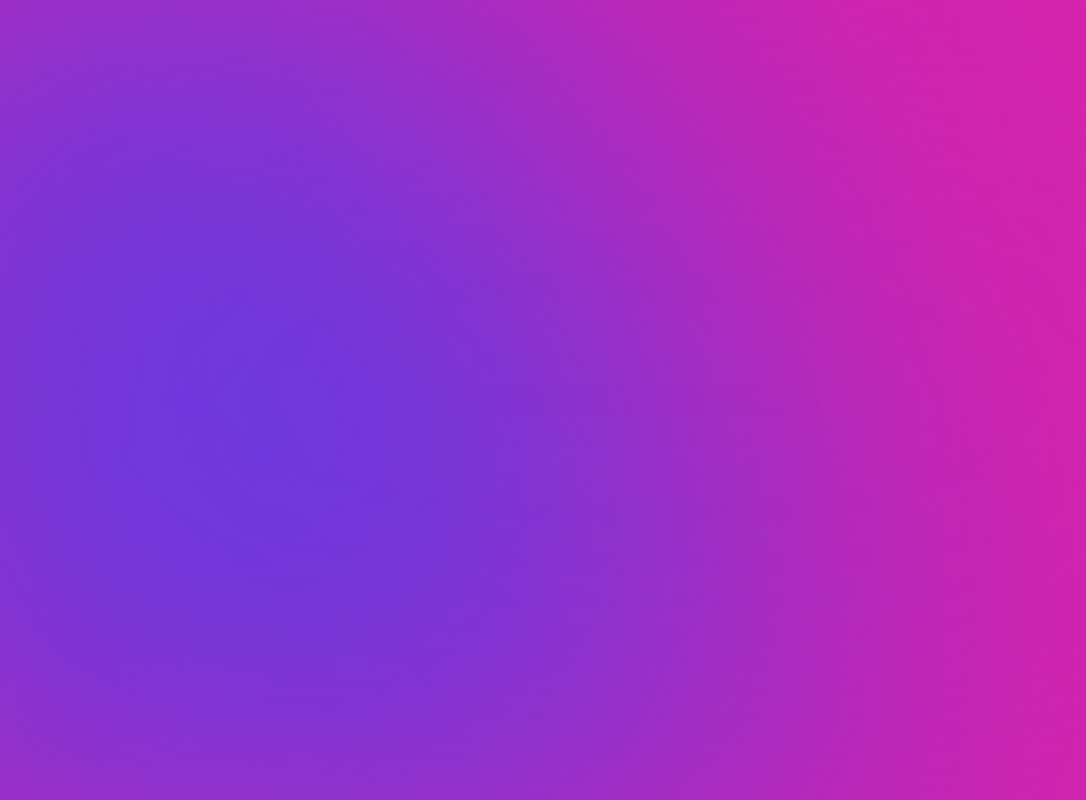
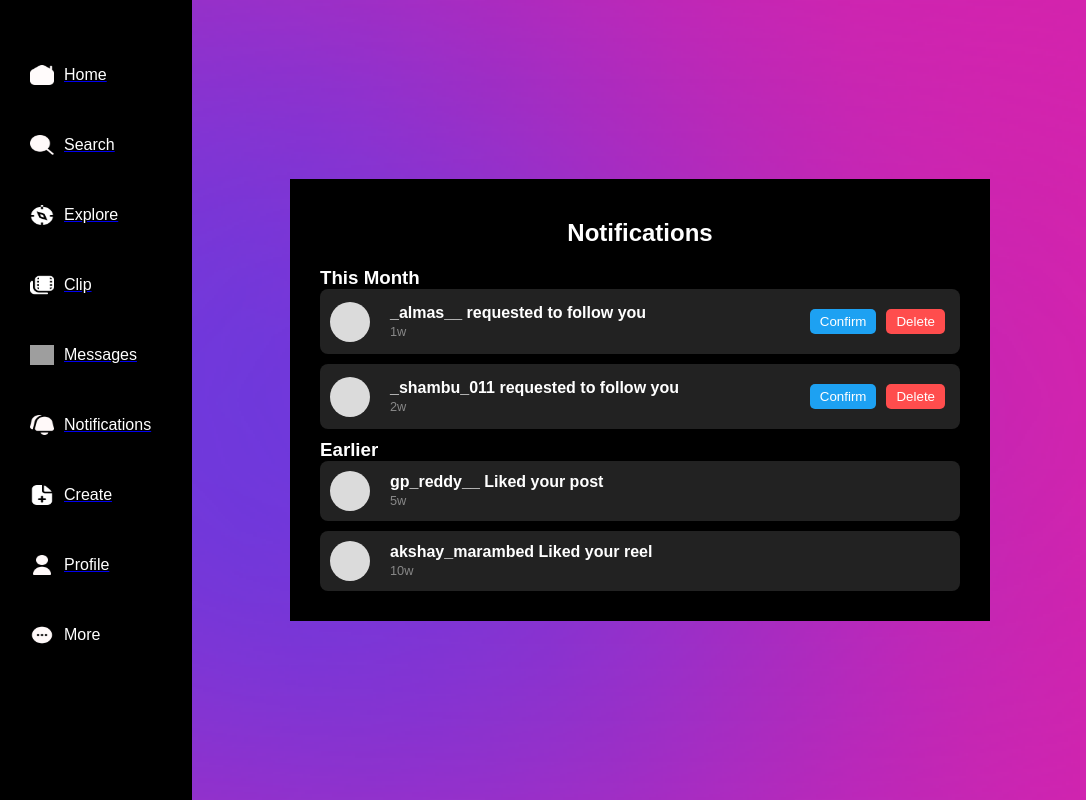
Before and after one commit to rakshitabalikai/ourinsta, a React (Create React App) app: page /Notification in a window 1280 px wide. Before the commit this address had no page. Shown: the whole page, without its empty margins (0-1086 px from the left). Built offline with nearby package versions, Linux system fonts and the light colour scheme; grey boxes are pictures that could not be loaded.

Commit message:
Notification created

```diff
--- /dev/null
+++ b/src/components/css/Notification.css
@@ -0,0 +1,54 @@
+/* Notifications.css */
+.notifications-container {
+    display: flex;
+  }
+
+  .notifications-feed {
+    width: 700px;
+    padding: 20px 30px;
+    background-color: black;
+
+  }
+
+  .notification-item {
+    display: flex;
+    align-items: center;
+    justify-content: space-between;
+    background-color: #222;
+    padding: 10px;
+    border-radius: 8px;
+    margin-bottom: 10px;
+  }
+
+  .notification-info {
+    flex-grow: 1;
+    margin-left: 10px;
+  }
+
+  .notification-info p {
+    margin: 0;
+    font-weight: bold;
+    color: #fff;
+  }
+
+  .notification-info span {
+    font-size: 0.8em;
+    color: #888;
+  }
+
+  .notification-actions button {
+    margin-left: 5px;
+    padding: 5px 10px;
+    border-radius: 5px;
+    border: none;
+  }
+
+  .confirm-button {
+    background-color: #1da1f2;
+    color: white;
+  }
+
+  .delete-button {
+    background-color: #ff4d4d;
+    color: white;
+  }
--- a/src/components/pages/Customeroutes.js
+++ b/src/components/pages/Customeroutes.js
@@ -11,6 +11,7 @@ import StoryView from "./StoryView";
 import CreatePost from "./CreatePost";
 import Reels from "./Reels";
 import Explore from "./Explore";
+import Notification from "./Notification";
 
 function Customeroutes(){
     return(
@@ -27,6 +28,7 @@ function Customeroutes(){
             <Route path="/create" element={<CreatePost />} />
             <Route path="/Reels" element={<Reels></Reels>}></Route>
             <Route path="/Explore" element={<Explore></Explore>}></Route>
+            <Route path="/Notification" element={<Notification></Notification>}></Route>
 
         </Routes>
     );
--- a/src/components/pages/Nav.js
+++ b/src/components/pages/Nav.js
@@ -21,8 +21,7 @@ function Nav(){
         <Link to={"/Explore"}><button className='menu-button'><img src={explore} alt="Explore" /> Explore</button></Link>
         <Link to={"/Reels"}><button className='menu-button'><img src={reels} alt="Reels" /> Clip</button></Link>
         <Link to={"/messages"}><button className='menu-button'><img src={messages} alt="Messages" /> Messages</button></Link>
-
-        <button className='menu-button'><img src={notifications} alt="Notifications" /> Notifications</button>
+        <Link to={"/Notification"}><button className='menu-button'><img src={notifications} alt="Notifications" /> Notifications</button></Link>
         <Link to={"/create"}><button className='menu-button'><img src={create} alt="Create" /> Create</button></Link>
 
         <Link to={"/profile"}><button className='menu-button'><img src={profileIcon} alt="Profile" /> Profile</button></Link>
--- a/src/components/pages/Notification.js
+++ b/src/components/pages/Notification.js
@@ -1,12 +1,80 @@
+// Notifications.js
+import React from 'react';
+import '../css/Notification.css';
+import Nav from './Nav';
 
+function Notification() {
+  // Sample data for notifications (can be replaced by API calls)
+  const notifications = [
+    {
+      type: 'Follow Request',
+      username: '_almas__',
+      time: '1w',
+      action: 'follow_request'
+    },
+    {
+      type: 'Follow Request',
+      username: '_shambu_011',
+      time: '2w',
+      action: 'follow_request'
+    },
+    {
+      type: 'Like',
+      username: 'gp_reddy__',
+      time: '5w',
+      post: 'Liked your post'
+    },
+    {
+      type: 'Like',
+      username: 'akshay_marambed',
+      time: '10w',
+      post: 'Liked your reel'
+    }
+  ];
 
+  return (
+    <div className="notifications-container">
+      {/* Sidebar */}
+      <Nav />
 
-function Notification(){
-    return(
-        <div>
+      {/* Notifications Feed */}
+      <div className="notifications-feed">
+        <h2>Notifications</h2>
 
+        {/* Follow Requests */}
+        <div className="notifications-section">
+          <h3>This Month</h3>
+          {notifications.filter(n => n.action === 'follow_request').map((notification, index) => (
+            <div key={index} className="notification-item">
+              <div className="profile-picture"></div>
+              <div className="notification-info">
+                <p>{notification.username} requested to follow you</p>
+                <span>{notification.time}</span>
+              </div>
+              <div className="notification-actions">
+                <button className="confirm-button">Confirm</button>
+                <button className="delete-button">Delete</button>
+              </div>
+            </div>
+          ))}
         </div>
 
-    );
+        {/* Likes */}
+        <div className="notifications-section">
+          <h3>Earlier</h3>
+          {notifications.filter(n => n.type === 'Like').map((notification, index) => (
+            <div key={index} className="notification-item">
+              <div className="profile-picture"></div>
+              <div className="notification-info">
+                <p>{notification.username} {notification.post}</p>
+                <span>{notification.time}</span>
+              </div>
+            </div>
+          ))}
+        </div>
+      </div>
+    </div>
+  );
 }
+
 export default Notification;
--- a/src/components/pages/StoryView.js
+++ b/src/components/pages/StoryView.js
@@ -1,6 +1,6 @@
 import React from 'react';
 import { useParams } from 'react-router-dom';
-import "../css/Storyview.css";
+import "../css/StoryView.css";
 
 // Story data with mixed content (images or videos)
 const storyData = {
```
